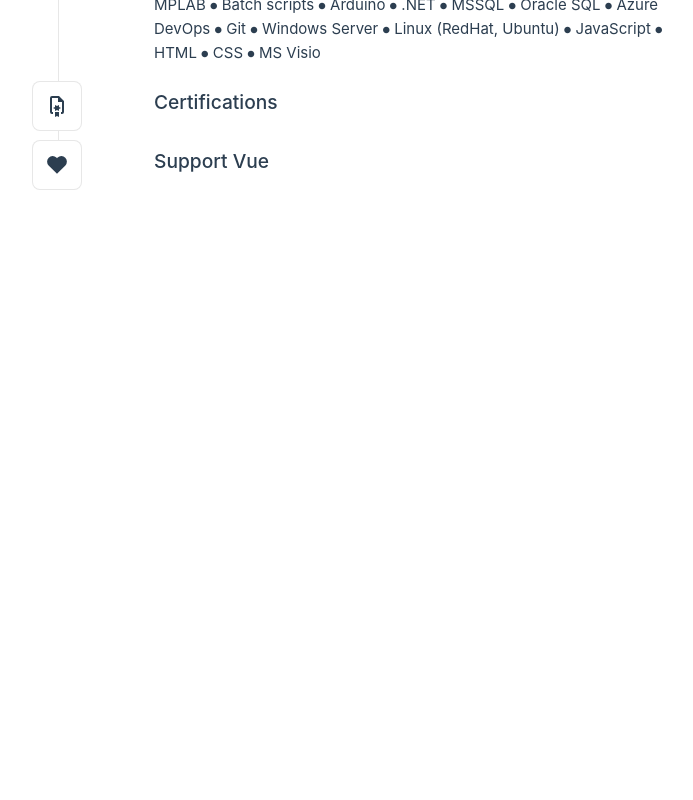
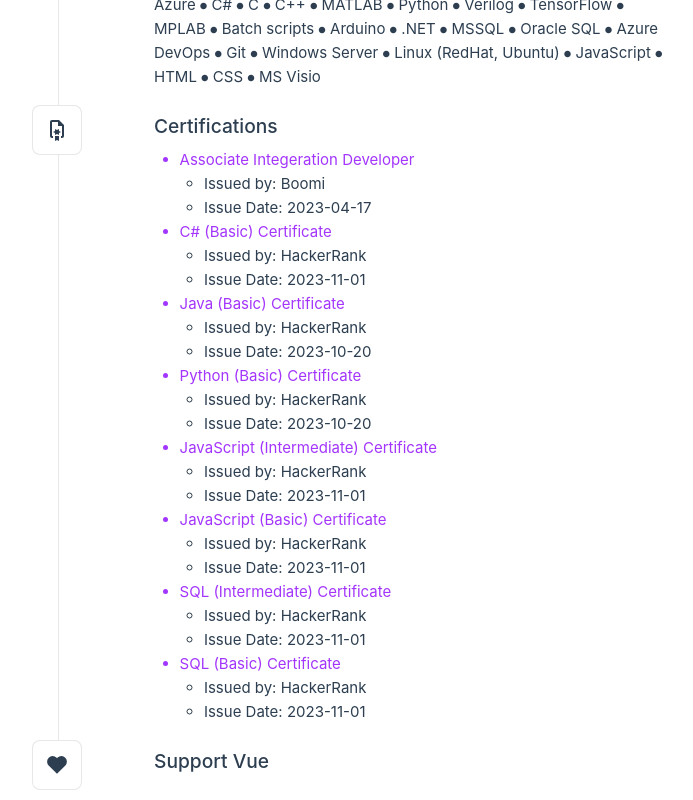
Before and after one commit to thelegend107/ResumeWebsite, a Vue app in the folder app/: page / in a window 1280 px wide. Shown: the part 1738-2538 px from the top of the page, without its empty margins (582-1275 px from the left). Before the commit the page ends 1938 px from the top, so only its background shows below. Built offline with nearby package versions, Linux system fonts and the light colour scheme.

Commit message:
Initial-Development 2.1.2
Icons

```diff
--- a/app/src/components/TheWelcome.vue
+++ b/app/src/components/TheWelcome.vue
@@ -2,8 +2,6 @@
 import WelcomeItem from './WelcomeItem.vue'
 import DocumentationIcon from './icons/IconDocumentation.vue'
 import ToolingIcon from './icons/IconTooling.vue'
-//import EcosystemIcon from './icons/IconEcosystem.vue'
-//import CommunityIcon from './icons/IconCommunity.vue'
 import SupportIcon from './icons/IconSupport.vue'
 import CertificateIcon from './icons/IconCertificate.vue'
 import SkillsIcon from './icons/IconSkills.vue'
@@ -21,7 +19,10 @@
     <ul>
       <li>Bachelor's Degree in Electrical Engineering</li>
       <ul><li>GPA: 3.2</li></ul>
-      <li>Minors:</li><ul><li>Mathematics</li>
+      <li>Minors:</li>
+      <ul>
+        <li>Computer Science</li>
+        <li>Mathematics</li>
       </ul>
     </ul>
   </WelcomeItem>
@@ -102,6 +103,71 @@
       <CertificateIcon />
     </template>
     <template #heading>Certifications</template>
+    <ul>
+      <a>
+        <li>Associate Integeration Developer</li>
+      </a>
+      <ul>
+        <li>Issued by: Boomi</li>
+        <li>Issue Date: 2023-04-17</li>
+      </ul>
+
+      <a href="https://www.hackerrank.com/certificates/ad114b85f783" target="_blank" rel="noopener noreferrer">
+        <li>C# (Basic) Certificate</li>
+      </a>
+      <ul>
+        <li>Issued by: HackerRank</li>
+        <li>Issue Date: 2023-11-01</li>
+      </ul>
+
+      <a href="https://www.hackerrank.com/certificates/20944cfdc173" target="_blank" rel="noopener noreferrer">
+        <li>Java (Basic) Certificate</li>
+      </a>
+      <ul>
+        <li>Issued by: HackerRank</li>
+        <li>Issue Date: 2023-10-20</li>
+      </ul>
+
+      <a href="https://www.hackerrank.com/certificates/04ff4b13062e" target="_blank" rel="noopener noreferrer">
+        <li>Python (Basic) Certificate</li>
+      </a>
+      <ul>
+        <li>Issued by: HackerRank</li>
+        <li>Issue Date: 2023-10-20</li>
+      </ul>
+
+      <a href="https://www.hackerrank.com/certificates/8aedb5a0e3ef" target="_blank" rel="noopener noreferrer">
+        <li>JavaScript (Intermediate) Certificate</li>
+      </a>
+      <ul>
+        <li>Issued by: HackerRank</li>
+        <li>Issue Date: 2023-11-01</li>
+      </ul>
+
+      <a href="https://www.hackerrank.com/certificates/e239f124e409" target="_blank" rel="noopener noreferrer">
+        <li>JavaScript (Basic) Certificate</li>
+      </a>
+      <ul>
+        <li>Issued by: HackerRank</li>
+        <li>Issue Date: 2023-11-01</li>
+      </ul>
+
+      <a href="https://www.hackerrank.com/certificates/103c2ddab89c" target="_blank" rel="noopener noreferrer">
+        <li>SQL (Intermediate) Certificate</li>
+      </a>
+      <ul>
+        <li>Issued by: HackerRank</li>
+        <li>Issue Date: 2023-11-01</li>
+      </ul>
+
+      <a href="https://www.hackerrank.com/certificates/623eda7d84dd" target="_blank" rel="noopener noreferrer">
+        <li>SQL (Basic) Certificate</li>
+      </a>
+      <ul>
+        <li>Issued by: HackerRank</li>
+        <li>Issue Date: 2023-11-01</li>
+      </ul>
+    </ul>
   </WelcomeItem>
 
   <WelcomeItem>
```
